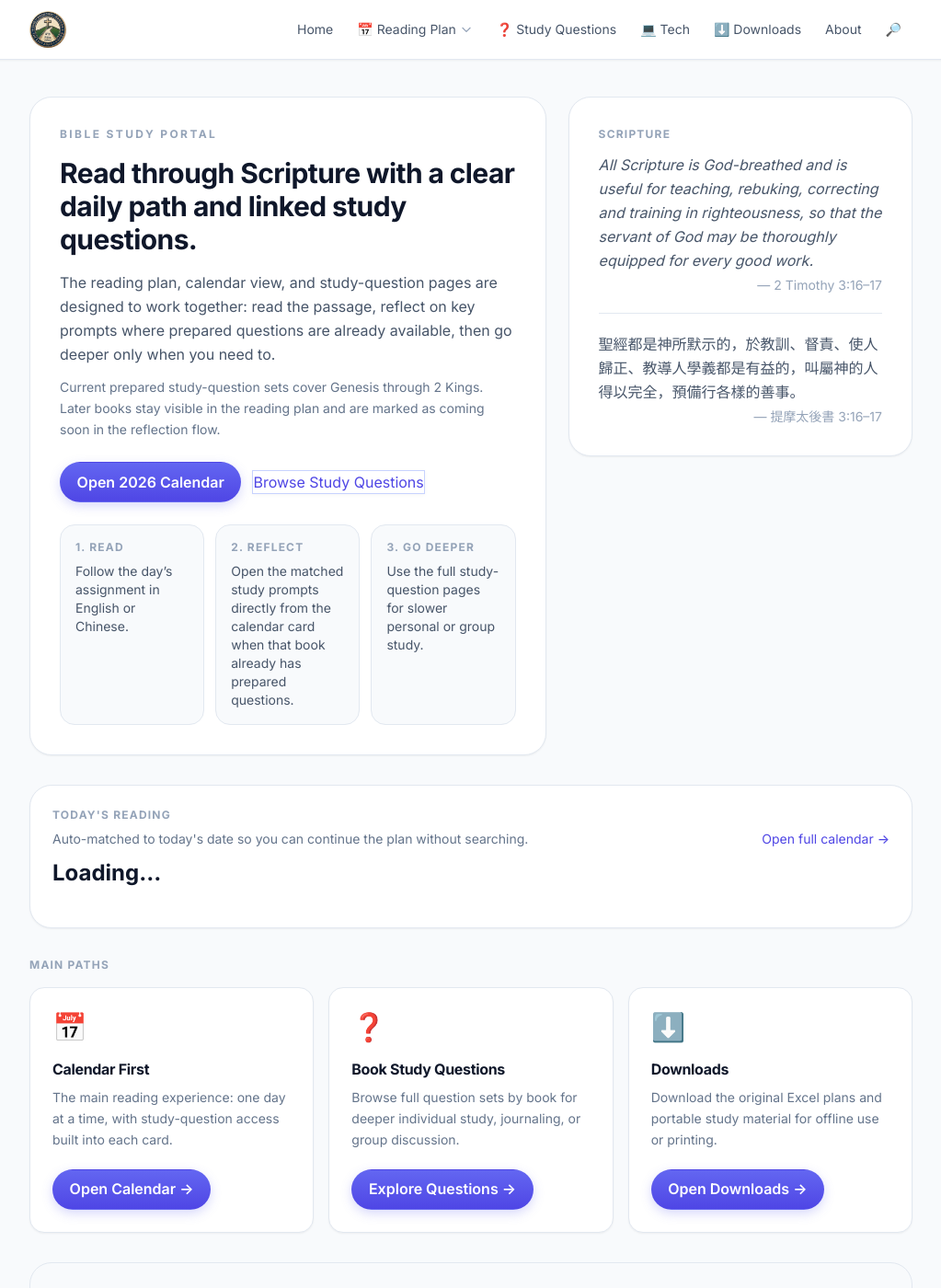
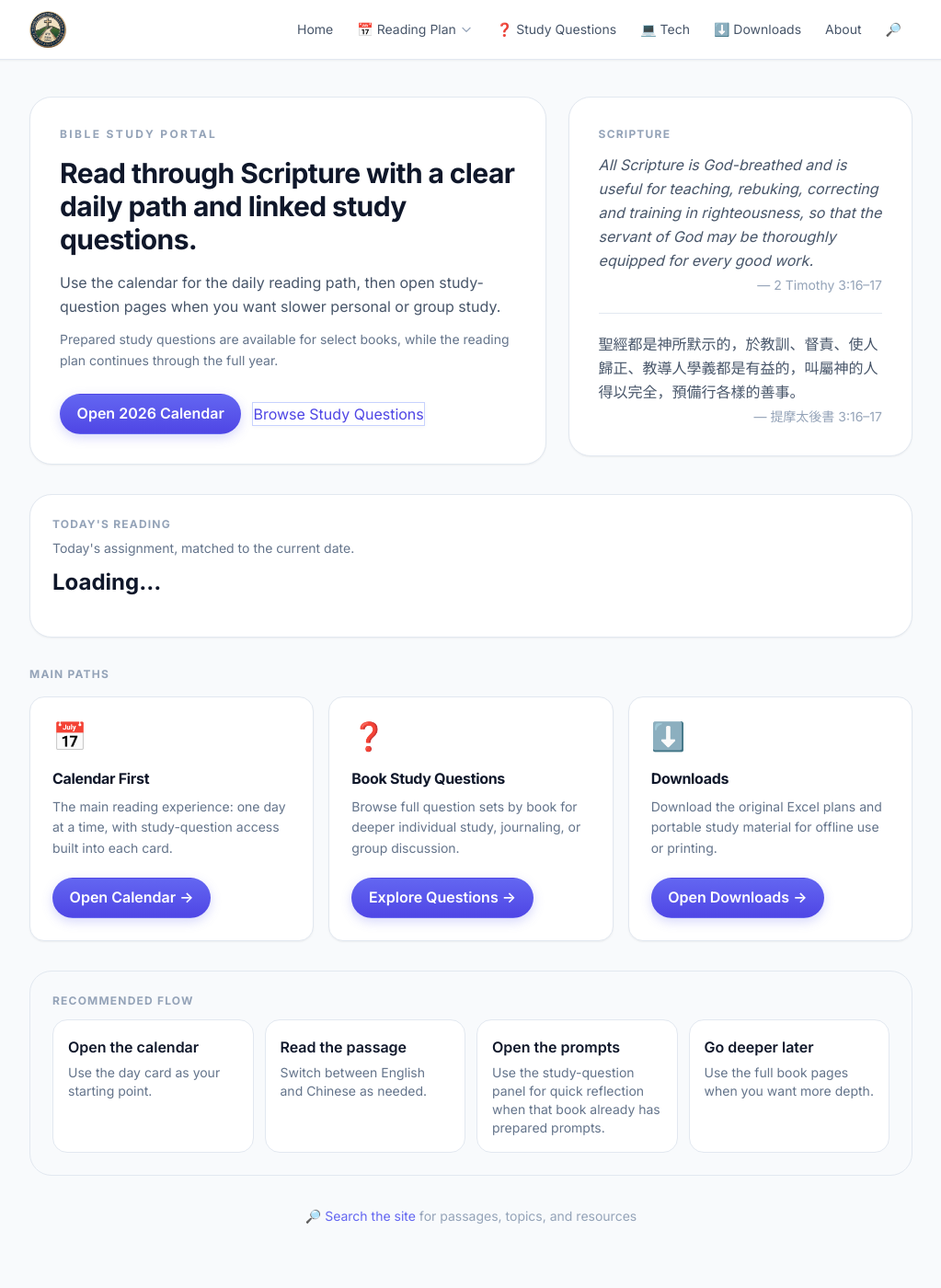
Before and after one commit to mansli7/mansli7.github.io, a Jekyll site: the page built from index.md, in a window 1280 px wide and 1400 px high. Shown: the whole window at 92% size, without its empty margins (128-1151 px from the left). Built offline with Jekyll 4.4.1, drawn with Linux system fonts in a browser that asks for light colours; nearby versions of some CDN libraries.

Commit message:
improve after review 4

```diff
--- a/index.md
+++ b/index.md
@@ -7,25 +7,11 @@ title: Home
   <section class="bg-white rounded-3xl border border-slate-200 shadow-sm p-8">
     <p class="text-xs font-bold tracking-[0.2em] text-slate-400 uppercase mb-4">Bible Study Portal</p>
     <h1 class="text-2xl sm:text-3xl font-bold text-slate-900 leading-tight mb-4 max-w-2xl">Read through Scripture with a clear daily path and linked study questions.</h1>
-    <p class="text-slate-600 leading-relaxed mb-3">The reading plan, calendar view, and study-question pages are designed to work together: read the passage, reflect on key prompts where prepared questions are already available, then go deeper only when you need to.</p>
-    <p class="text-sm text-slate-500 leading-relaxed mb-6">Current prepared study-question sets cover Genesis through 2 Kings. Later books stay visible in the reading plan and are marked as coming soon in the reflection flow.</p>
-    <div class="flex flex-wrap items-center gap-3 mb-6">
+    <p class="text-slate-600 leading-relaxed mb-3">Use the calendar for the daily reading path, then open study-question pages when you want slower personal or group study.</p>
+    <p class="text-sm text-slate-500 leading-relaxed mb-6">Prepared study questions are available for select books, while the reading plan continues through the full year.</p>
+    <div class="flex flex-wrap items-center gap-3">
       <a href="/bs/ar/2026-calendar" class="cta">Open 2026 Calendar</a>
       <a href="/bs/sq/" class="cta-outline">Browse Study Questions</a>
-    </div>
-    <div class="grid grid-cols-1 sm:grid-cols-3 gap-3">
-      <div class="rounded-2xl bg-slate-50 border border-slate-200 p-4">
-        <p class="text-xs font-bold tracking-widest text-slate-400 uppercase mb-2">1. Read</p>
-        <p class="text-sm text-slate-600 mb-0">Follow the day’s assignment in English or Chinese.</p>
-      </div>
-      <div class="rounded-2xl bg-slate-50 border border-slate-200 p-4">
-        <p class="text-xs font-bold tracking-widest text-slate-400 uppercase mb-2">2. Reflect</p>
-        <p class="text-sm text-slate-600 mb-0">Open the matched study prompts directly from the calendar card when that book already has prepared questions.</p>
-      </div>
-      <div class="rounded-2xl bg-slate-50 border border-slate-200 p-4">
-        <p class="text-xs font-bold tracking-widest text-slate-400 uppercase mb-2">3. Go Deeper</p>
-        <p class="text-sm text-slate-600 mb-0">Use the full study-question pages for slower personal or group study.</p>
-      </div>
     </div>
   </section>
 
@@ -40,12 +26,9 @@ title: Home
 </div>
 
 <div class="bg-white rounded-3xl border border-slate-200 shadow-sm p-6 mb-8" id="today-reading">
-  <div class="flex flex-col sm:flex-row sm:items-end sm:justify-between gap-3 mb-3">
-    <div>
-      <p class="text-xs font-bold tracking-widest text-slate-400 uppercase mb-2">Today&#39;s Reading</p>
-      <p class="text-sm text-slate-500 mb-0">Auto-matched to today&#39;s date so you can continue the plan without searching.</p>
-    </div>
-    <a href="/bs/ar/2026-calendar" class="text-sm font-medium text-indigo-600">Open full calendar →</a>
+  <div class="mb-3">
+    <p class="text-xs font-bold tracking-widest text-slate-400 uppercase mb-2">Today&#39;s Reading</p>
+    <p class="text-sm text-slate-500 mb-0">Today&#39;s assignment, matched to the current date.</p>
   </div>
   <div id="todayDate" class="text-xs font-semibold tracking-widest text-slate-400 uppercase mb-2"></div>
   <div id="todayRef" class="text-2xl font-bold text-slate-900 leading-tight mb-1">Loading…</div>
```
